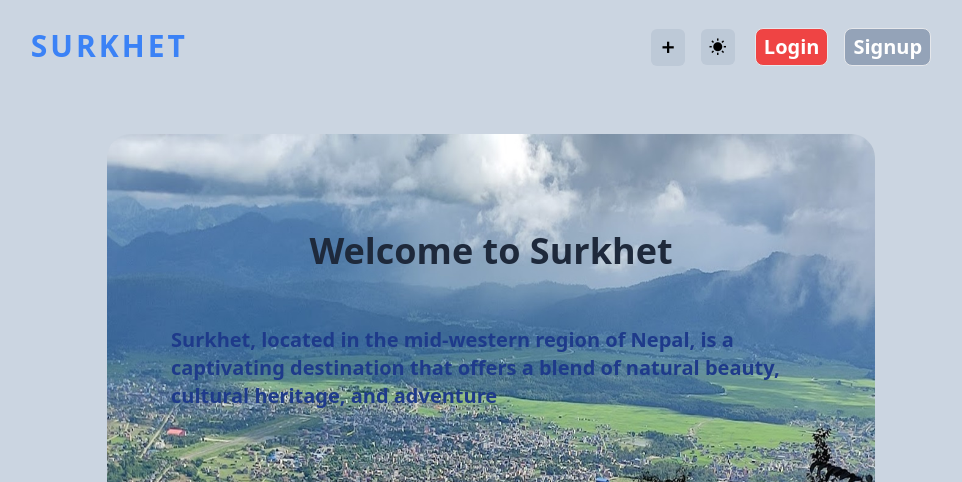
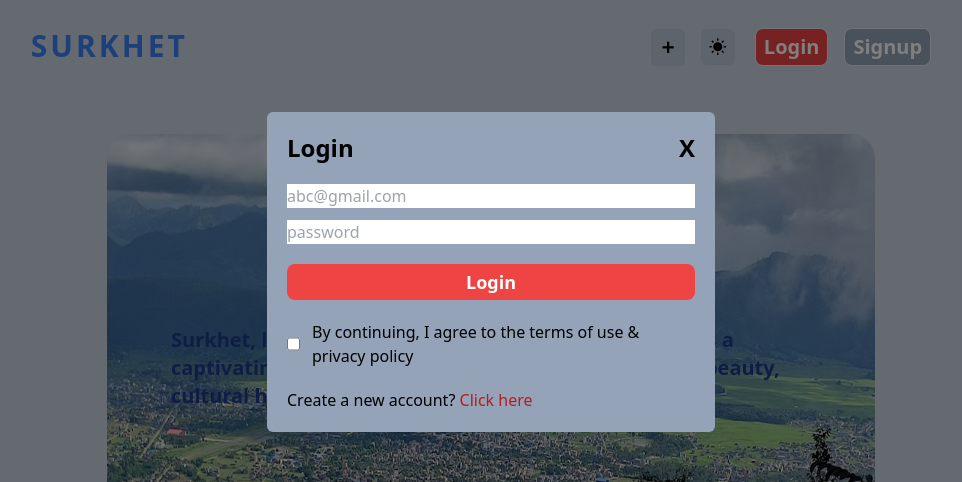
Before and after one commit to yogi-budha/https---github.com-yogi-budha-surkhet, a React (Vite) app in the folder frontend/: page / in a window 1280 px wide. Shown: the top 482 px of the page, without its empty margins (149-1111 px from the left). Built offline with nearby package versions, Linux system fonts and the light colour scheme; no server answers.

Commit message:
make showlogin true

```diff
--- a/frontend/src/App.jsx
+++ b/frontend/src/App.jsx
@@ -8,7 +8,7 @@ import LoginPopup from "./Components/LoginPopup"
 
 function App() {
 
-  const [showLogin, setShowLogin] = useState(false)
+  const [showLogin, setShowLogin] = useState(true)
   const [currState, setCurrState] = useState('Login')
 
   return (
```
